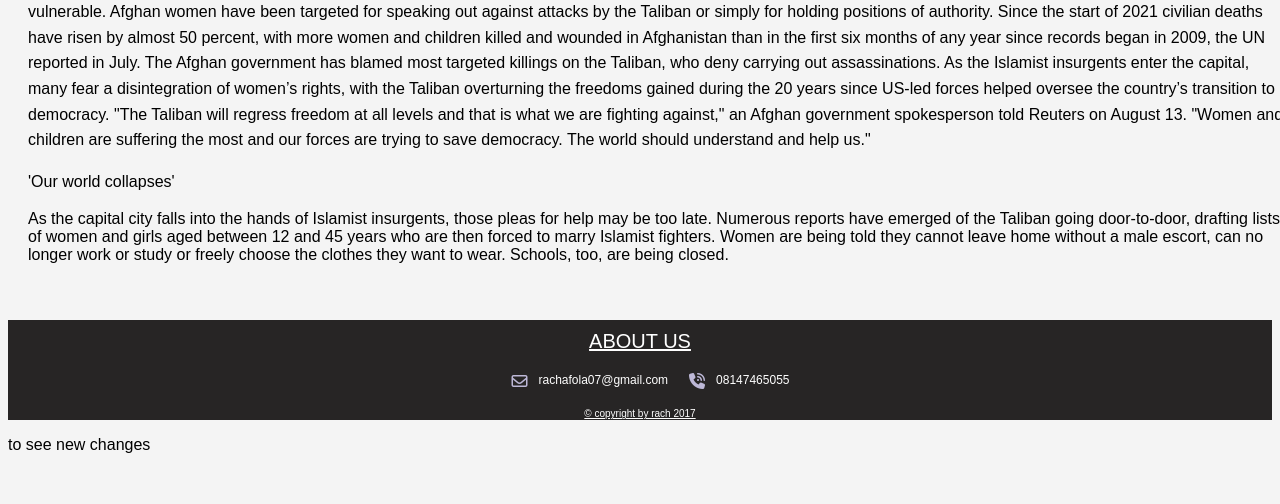
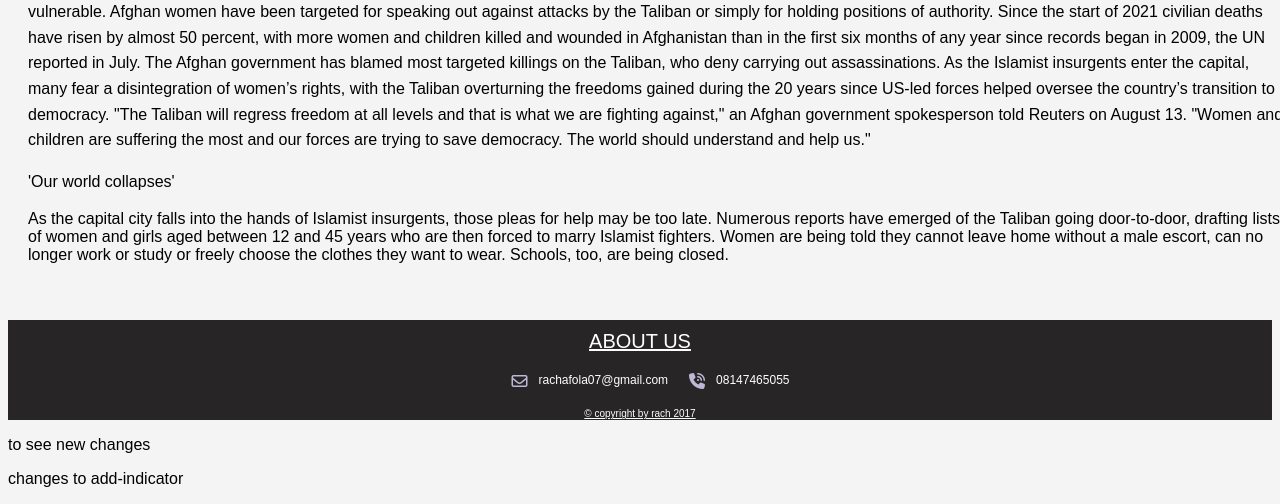
Before and after one commit to Rac-72/website-test, a plain HTML site: page website.html in a window 1280 px wide. Shown: the part 1117-1621 px from the top of the page. Before the commit the page ends 1587 px from the top, so only its background shows below. Drawn offline with Linux system fonts and the light colour scheme.

Commit message:
add-indicator

```diff
--- a/website.html
+++ b/website.html
@@ -158,6 +158,7 @@ document.getElementById (  'main' ).style.marginLeft ='0';
        </div>
         </footer>
         <p>to see new changes</p>
+        <p> changes to add-indicator</p>
 <script src="web.js"></script>
 </body>
 </html>
```
